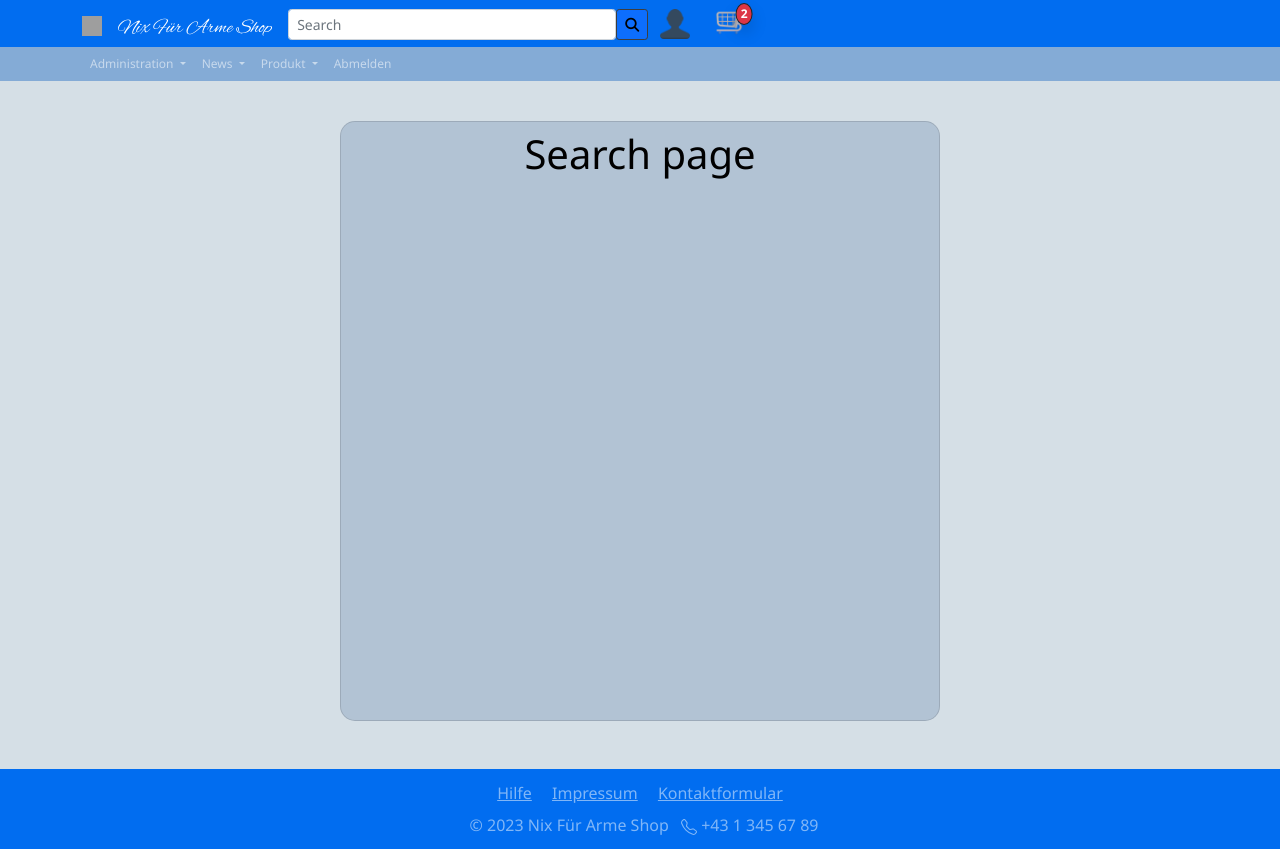
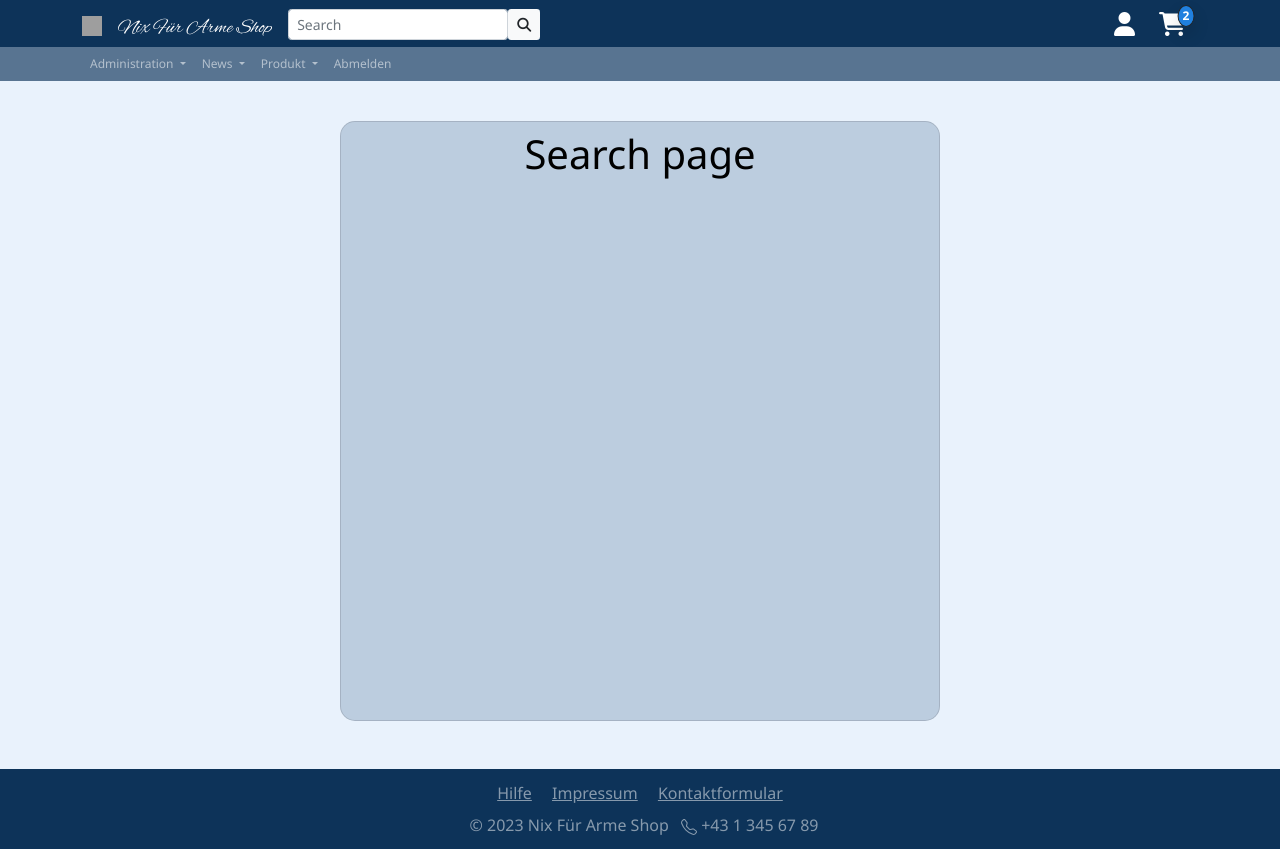
Before and after one commit to daniel-hopium/ITP-webshop, a PHP site: page /inc/pgs/search.php in a window 1280 px wide. Run offline with PHP 8.4, Linux system fonts and the light colour scheme; a user stored in the database is signed in; data comes from the database, SQL or seed files in the repository; some libraries are stand-ins or nearby versions; grey boxes are pictures that could not be loaded.

Commit message:
Color Change and Navbar Fix

```diff
--- a/inc/includes/footer.php
+++ b/inc/includes/footer.php
@@ -1,5 +1,5 @@
-<footer class="mt-auto text-center footer bg-brown" id="footer">
-    <div class="container-fluid col-12">
+<footer class="mt-auto text-center footer secondary-bg-color" id="footer">
+    <div class="container-fluid col-12 ">
         <div class="text-center p-1 mt-2  ">
             <a class="text-white-50 mx-2" href="faq.php">Hilfe</a>
             <a class="text-white-50 mx-2" href="impressum.php">Impressum</a>
--- a/inc/includes/nav_logged_in.php
+++ b/inc/includes/nav_logged_in.php
@@ -23,36 +23,36 @@ include '../../config/check_shoppingcart_amount.php';
             <span class="navbar-toggler-icon"></span>
         </button>
         <div class="collapse navbar-collapse" id="navbarNav">
-            <ul class="navbar-nav align-items-center ">
-                <li class="nav-item col-12">
-                    <div class="input-group">
+            <ul class="navbar-nav align-items-center col-9">
+                <li class="nav-item ">
+                    <div class="input-group ">
                         <form class="d-flex col-12" method="post" action="search.php">
                             <input id="search-input" type="text" class="form-control form-control-sm" name="search"
                                 placeholder="Search" aria-describedby="search-button" />
-                            <button id="search-button" name="submit-search" type="submit"
-                                class="btn btn-primary btn-sm">
+                            <button id="search-button" name="submit-search" type="submit" class="btn bg-light btn-sm">
                                 <i class="fas fa-search"></i>
                             </button>
                         </form>
                     </div>
                 </li>
+            </ul>
+            <ul class="navbar-nav align-items-center  ms-auto">
                 <li class="nav-item ">
-                    <div class="container">
+                    <div class="container ">
                         <a href="userProfile.php" class="">
-                            <img class="rounded  float-end" src="../../res/img/profile-picture.png" alt="Avatar"
-                                style="width: 30px; height: 30px;">
+                            <i class="fa-solid fa-user fa-xl " style="color: #ffffff;"></i>
                     </div>
                 </li>
 
                 <li class="nav-item">
                     <div class="container">
-                        <div class=" d-inline-flex position-relative ">
+                        <div class=" position-relative ">
                             <a href="shoppingcart.php">
                                 <?php
                                 if ($currentShoppingcartAmount != 0) {
                                     echo '
                                     <span
-                                        class="  badge position-absolute mt-2 start-100 translate-middle shadow p-1 border border-dark bg-danger rounded-circle"
+                                        class="  badge position-absolute mt-1 start-100 translate-middle shadow p-1 border border-dark tertiary-bg-color rounded-circle"
                                         id="shopping-cart-amount">';
                                     echo $currentShoppingcartAmount;
                                     echo '
@@ -60,8 +60,7 @@ include '../../config/check_shoppingcart_amount.php';
                                 '                                ;
                                 }
 ?>
-                                <img class="" src=" ../../res/img/shopping-cart.png" alt="Avatar"
-                                    style="width: 30px; height: 30px;">
+                                <i class="fa-solid fa-cart-shopping fa-xl" style="color: #ffffff;"></i>
                             </a>
                         </div>
                     </div>
@@ -76,7 +75,7 @@ include '../../config/check_shoppingcart_amount.php';
 
             <ul class="navbar-nav">
 
-                <?php if ($role == 'administrator' ) {
+                <?php if ($role == 'administrator') {
                     echo "
                 <li class='nav-item dropdown'>
                     <a href='' class='nav-link dropdown-toggle' id='navbarDropdown1' role='button' data-bs-toggle='dropdown' aria-expanded='false'>
@@ -93,7 +92,7 @@ include '../../config/check_shoppingcart_amount.php';
                 </li>";
                 }
 ?>
-<?php if ($role == 'seller') {
+                <?php if ($role == 'seller') {
                     echo "
                 <li class='nav-item dropdown'>
                     <a href='' class='nav-link dropdown-toggle' id='navbarDropdown1' role='button' data-bs-toggle='dropdown' aria-expanded='false'>
--- a/inc/pgs/home.php
+++ b/inc/pgs/home.php
@@ -155,10 +155,11 @@
                     <span class="sr-only"></span>
                 </button>
             </div>
+
         </div>
+    </div>
 
-
-        <?php
+    <?php
  include '../includes/footer.php';
     ?>
 
--- a/res/css/styles.css
+++ b/res/css/styles.css
@@ -2,7 +2,7 @@ html {
   height: 100%;
 }
 body {
-  background-color: #d5dfe6;
+  background-color: #e9f2fc;
 
   font-family: "Segoe UI", Tahoma, Geneva, Verdana, sans-serif;
   background-image: none;
@@ -11,19 +11,51 @@ body {
   background-attachment: fixed;
 }
 
+.primary-bg-color {
+  background-color: #e9f2fc;
+}
+.secondary-bg-color {
+  background-color: #0d3359;
+}
+.tertiary-bg-color {
+  background-color: #2080df;
+}
+.accent-bg-color {
+  background-color: #5020df;
+}
+.test-bg {
+  background-color: #0d3359a7;
+}
+
+.primary-color {
+  color: #0d3359;
+}
+.secondary-color {
+  color: #e2e7ee;
+}
+.teritiary-color {
+  color: #2080df;
+}
+.accent-color {
+  color: #5020df;
+}
+.text-color {
+  color: hsl(210, 75%, 10%);
+}
+
 nav {
-  background-color: #016df0;
+  background-color: #0d3359;
 }
 
 #nav-primary {
-  background-color: #016df0;
+  background-color: #0d3359;
   padding-top: 0.2rem;
   padding-bottom: 0.1rem;
   font-size: 1rem;
 }
 
 #nav-secondary {
-  background-color: #0357bc62 !important;
+  background-color: #0d3359a7 !important;
   padding-top: 0.01rem;
   padding-bottom: 0.01rem;
   font-size: 0.75rem;
@@ -46,14 +78,6 @@ nav {
 
 .shadow2 {
   box-shadow: 4px -1px 78px 28px rgba(0, 0, 0, 0.58);
-}
-
-.footer {
-  background-color: #016df0;
-  color: #8caace;
-}
-.bg-brown {
-  background-color: #016df0;
 }
 
 .btn-primary,
```
